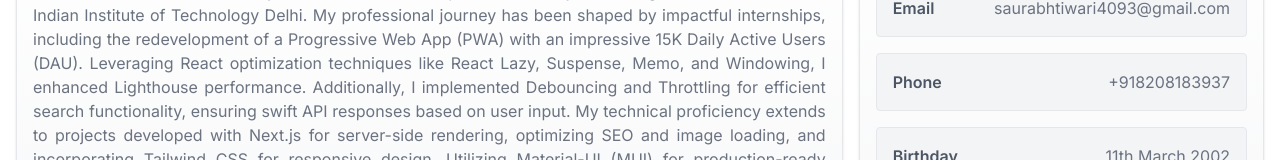
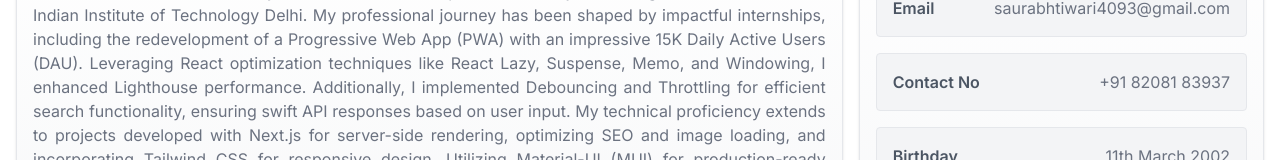
Before and after one commit to SaurabhTiwari4093/portfolio, a Next.js app: page / in a window 1280 px wide. Shown: the part 518-678 px from the top of the page. Built offline with nearby package versions, Linux system fonts and the light colour scheme.

Commit message:
Done changes

```diff
--- a/app/components/navbar.tsx
+++ b/app/components/navbar.tsx
@@ -42,6 +42,8 @@ function Navbar() {
       </Link>
       <Link
         href="/Saurabh_Tiwari_Resume.pdf"
+        target="_blank"
+        rel="noopener noreferrer"
         className="px-6 md:px-8 py-2 rounded-full shadow bg-gray-100 hover:bg-gray-300 cursor-pointer flex gap-1 justify-center items-center"
       >
         <NewspaperIcon className="w-5 h-5" />
--- a/app/contact/page.tsx
+++ b/app/contact/page.tsx
@@ -122,12 +122,16 @@ function Contact() {
             <div className="flex justify-center gap-4">
               <Link
                 href="mailto:saurabhtiwari4093@gmail.com"
+                target="_blank"
+                rel="noopener noreferrer"
                 className="p-2 shadow rounded-full bg-gray-200 hover:bg-gray-300"
               >
                 <Image src={EmailLogo} alt="Email" height={30} width={30} />
               </Link>
               <Link
                 href="https://www.linkedin.com/in/saurabh-tiwari-b6b640227/"
+                target="_blank"
+                rel="noopener noreferrer"
                 className="p-2 shadow rounded-full bg-gray-200 hover:bg-gray-300"
               >
                 <Image
@@ -139,12 +143,16 @@ function Contact() {
               </Link>
               <Link
                 href="https://github.com/SaurabhTiwari4093"
+                target="_blank"
+                rel="noopener noreferrer"
                 className="p-2 shadow rounded-full bg-gray-200 hover:bg-gray-300"
               >
                 <Image src={GithubLogo} alt="GitHub" height={30} width={30} />
               </Link>
               <Link
                 href="https://wa.me/918208183937"
+                target="_blank"
+                rel="noopener noreferrer"
                 className="p-2 shadow rounded-full bg-gray-200 hover:bg-gray-300"
               >
                 <Image
--- a/app/page.tsx
+++ b/app/page.tsx
@@ -60,8 +60,8 @@ function Home() {
                 <div>saurabhtiwari4093@gmail.com</div>
               </div>
               <div className="flex gap-4 justify-between py-4 px-4 bg-gray-100 border rounded">
-                <div className="text-gray-600 font-semibold">Phone</div>
-                <div>+918208183937</div>
+                <div className="text-gray-600 font-semibold">Contact No</div>
+                <div>+91 82081 83937</div>
               </div>
               <div className="flex gap-4 justify-between py-4 px-4 bg-gray-100 border rounded">
                 <div className="text-gray-600 font-semibold">Birthday</div>
```
